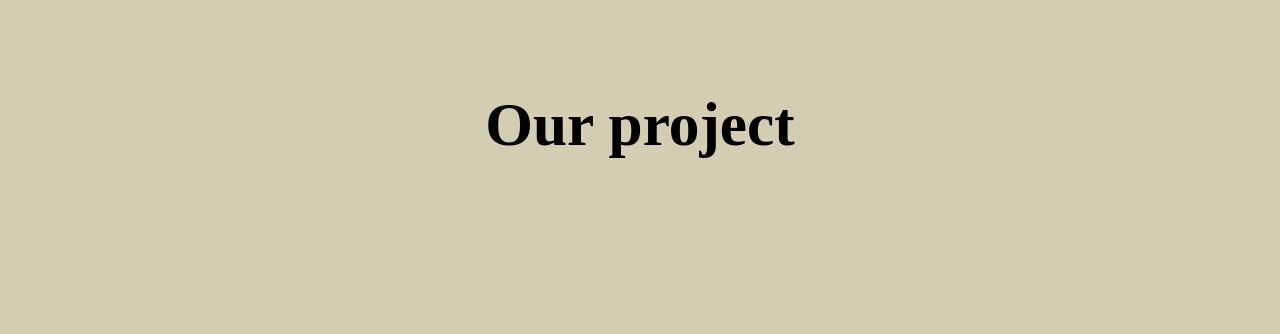
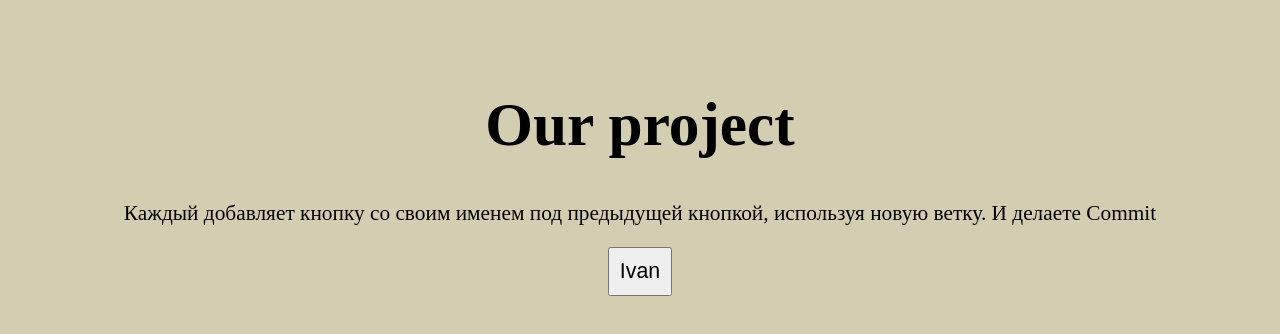
Before and after one commit to natdim/Main-HTML, a plain HTML site: page index.html in a window 1280 px wide. Drawn offline with Linux system fonts and the light colour scheme.

Commit message:
Added Ivan btn and descript

```diff
--- a/index.html
+++ b/index.html
@@ -7,5 +7,8 @@
 </head>
 <body>
     <h1>Our project</h1>
+    <p>Каждый добавляет кнопку со своим именем под предыдущей кнопкой, используя новую ветку.
+    И делаете Commit</p>
+    <button class="button-ivan">Ivan</button>
 </body>
 </html>
--- a/styles.css
+++ b/styles.css
@@ -8,3 +8,8 @@ body {
 h1{
     font-size: 46pt;
 }
+
+.button-ivan{
+    font-size: 16pt;
+    padding: 10px;
+}
```
